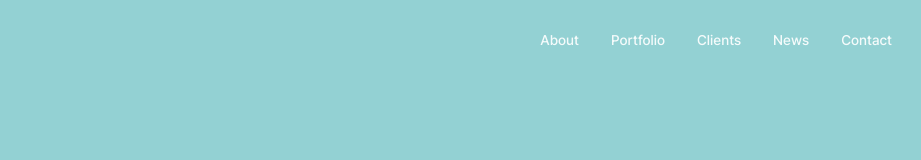
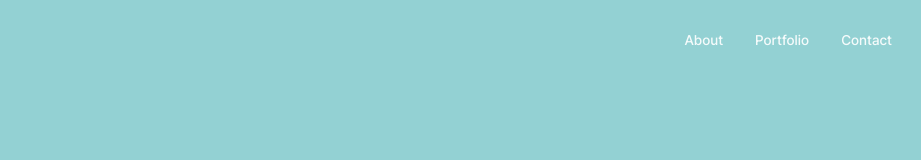
Before and after one commit to neoskorea/neos-homepage, a Next.js app: page / in a window 1280 px wide. Shown: the top 160 px of the page, without its empty margins (356-1277 px from the left). Built offline with nearby package versions, Linux system fonts and the light colour scheme.

Commit message:
feat: navbar & footer에서 현재 사용하지 않는 메뉴 주석처리

```diff
--- a/app/components/Footer.tsx
+++ b/app/components/Footer.tsx
@@ -4,10 +4,10 @@ import Link from 'next/link';
 const navigation = {
   main: [
     { name: 'About', href: '/about' },
-    { name: 'Services', href: '/services' },
+    // { name: 'Services', href: '/services' },
     { name: 'Portfolio', href: '/portfolio' },
-    { name: 'Clients', href: '/clients' },
-    { name: 'News', href: '/news' },
+    // { name: 'Clients', href: '/clients' },
+    // { name: 'News', href: '/news' },
     { name: 'Contact', href: '/contact' },
   ],
   social: [
--- a/app/components/Navbar.tsx
+++ b/app/components/Navbar.tsx
@@ -9,8 +9,8 @@ const navigation = [
   { name: 'About', href: '/about' },
   // { name: 'Services', href: '/services' },
   { name: 'Portfolio', href: '/portfolio' },
-  { name: 'Clients', href: '/clients' },
-  { name: 'News', href: '/news' },
+  // { name: 'Clients', href: '/clients' },
+  // { name: 'News', href: '/news' },
   { name: 'Contact', href: '/contact' },
 ];
 
```
